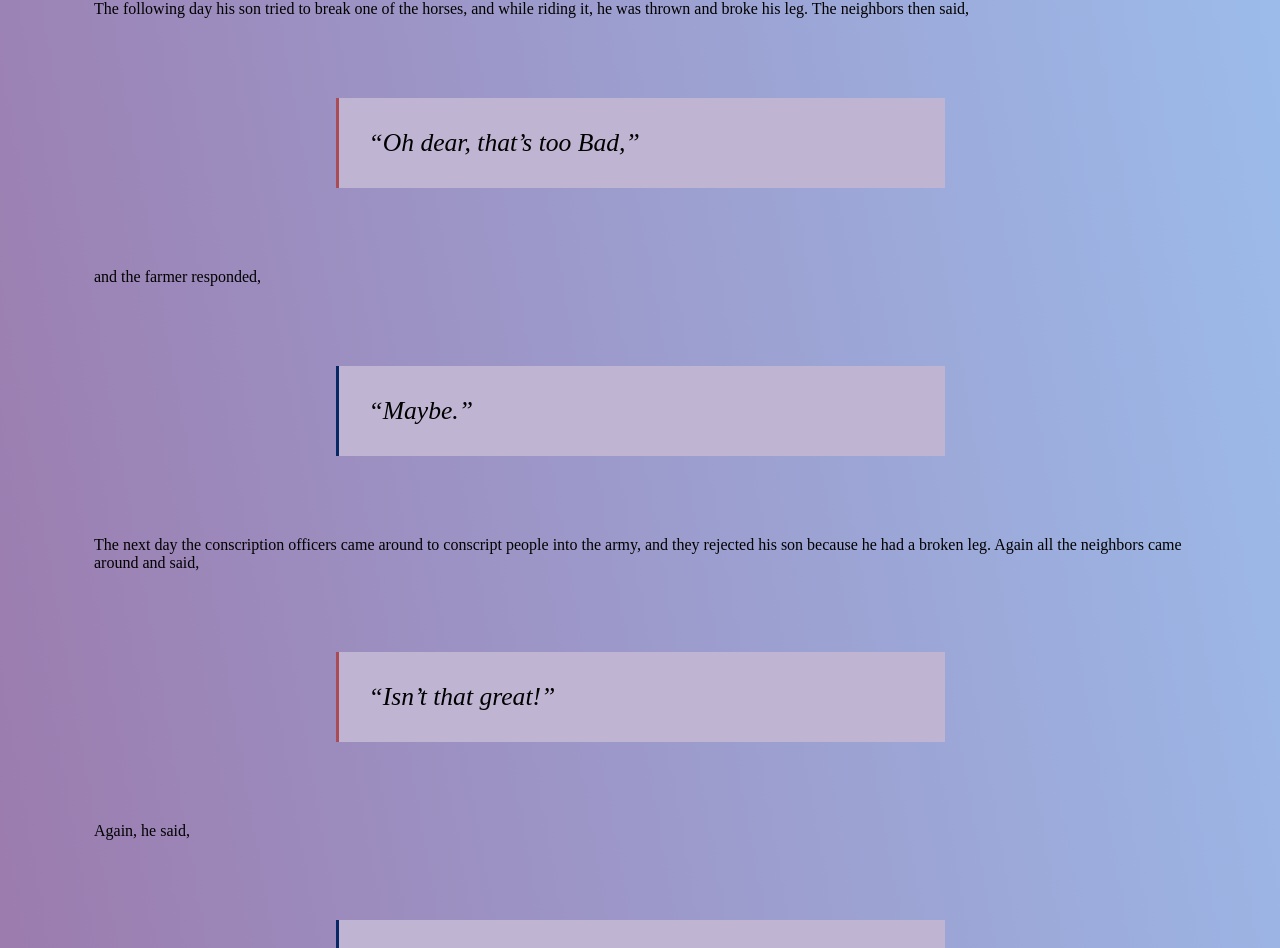
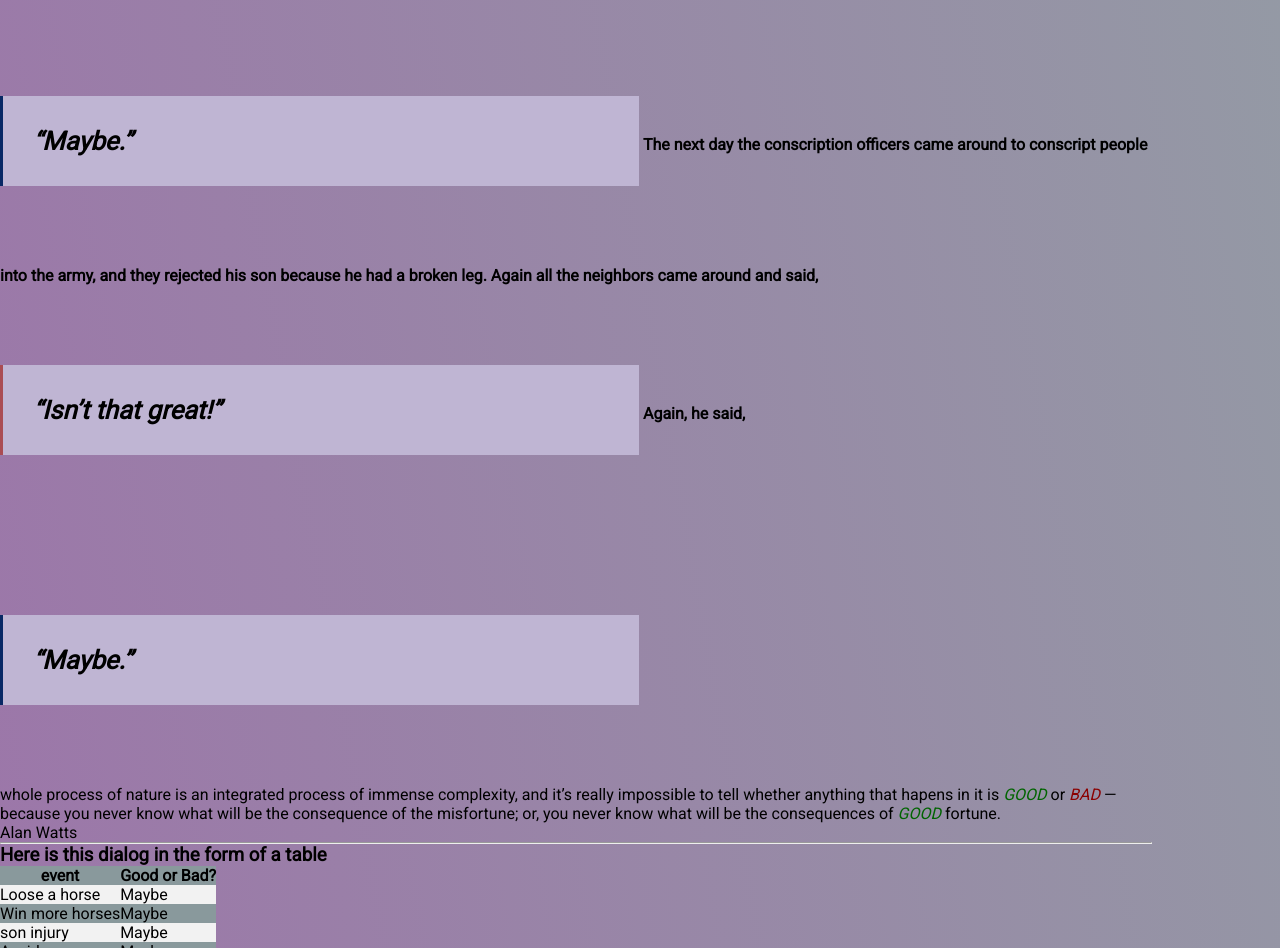
Before and after one commit to bennami/progressive-enhancement, a plain HTML site: page index.html in a window 1280 px wide. Shown: the part 1852-2800 px from the top of the page. Drawn offline with Linux system fonts and the light colour scheme.

Commit message:
tuesday css

```diff
--- a/index.html
+++ b/index.html
@@ -4,21 +4,41 @@
    <meta charset="UTF-8">
    <title> The story of the chinese farmer</title>
    <link rel="stylesheet" type="text/css" href="main.css">
+   <link href="https://fonts.googleapis.com/css?family=Roboto&display=swap" rel="stylesheet">
+   <link rel="stylesheet" type="text/css" href="normalize.css">
 
 </head>
 <body>
 <main>
+
+   <!--
+   <section class="container">
+      <div class="box" id="box1">
+         box
+      </div>
+      <div class="box" id="box2">
+         box
+      </div>
+      <div class="box" id="box3">
+         box
+      </div>
+
+   </section>
+   -->
+
    <section class="part1">
    <header>
       <h1>The Story of the Chinese Farmer</h1>
-     <p> <time time="11 may 2016">11 may 2016</time>, Alexandre Gorius</p>
+     <p> <time datetime="11 may 2016">11 may 2016,</time> Alexandre Gorius</p>
 
    </header>
+
+      <div class="container1">
 <section class="imglink">
    <a class="video" href="https://www.youtube.com/watch?v=byQrdnq7_H0" target="_blank"><img src="https://cdn-images-1.medium.com/max/1000/1*2PCmLZyzQaF2pyKYkSTFpA.jpeg" alt="image"></a>
 <p alt="preamble">preamble</p>
 
-
+<div class="space"></div>
 <ul alt="list">
    <li>- read this once</li>
    <li>- then read it again</li>
@@ -27,12 +47,13 @@
 
 </section>
    </section>
+      </div>
 
-   <section class="story">
+   <section class="chinesefarmer">
 <h1 alt="the story title">The story</h1>
 
-      <p alt="story">Once upon a time there was a Chinese farmer whose horse ran away. That evening, all of his neighbors came around to commiserate. They said, <q class="villagers">We are so sorry to hear your horse has run away. This is most unfortunate.</q> The farmer said, <em><q class="farmer">Maybe.</q></em> The next day the horse came back bringing seven wild horses with it, and in the evening everybody came back and said, <q class="villagers">Oh, isn’t that lucky. What a great turn of events. You now have eight horses!</q> The farmer again said, <em><q class="farmer">Maybe.</q></em> </p>
-      <p> The following day his son tried to break one of the horses, and while riding it, he was thrown and broke his leg. The neighbors then said, <q class="villagers">Oh dear, that’s too <span class="bad">Bad</span>,</q> and the farmer responded, <em><q class="farmer">Maybe.</q> </em>The next day the conscription officers came around to conscript people into the army, and they rejected his son because he had a broken leg. Again all the neighbors came around and said, <q class="villagers">Isn’t that great!</q> Again, he said, <em><q class="farmer">Maybe.</q></em> </p>
+      <p alt="story">Once upon a time there was a Chinese farmer whose horse ran away. That evening, all of his neighbors came around to commiserate. They said, <q class="villagers">We are so sorry to hear your horse has run away. This is most unfortunate.</q> The farmer said, <em><q class="farmer">Maybe.</q></em> The next day the horse came back bringing seven wild horses with it, and in the evening everybody came back and said, <q class="villagers">Oh, isn’t that lucky. What a great turn of events. You now have eight horses!</q> The farmer again said, <em><q class="farmer">Maybe.</q></em>
+      The following day his son tried to break one of the horses, and while riding it, he was thrown and broke his leg. The neighbors then said, <q class="villagers">Oh dear, that’s too <span class="bad">Bad</span>,</q> and the farmer responded, <em><q class="farmer">Maybe.</q> </em>The next day the conscription officers came around to conscript people into the army, and they rejected his son because he had a broken leg. Again all the neighbors came around and said, <q class="villagers">Isn’t that great!</q> Again, he said, <em><q class="farmer">Maybe.</q></em>
       <p> whole process of nature is an integrated process of immense complexity, and it’s really impossible to tell whether anything that hapens in it is <span class="good" >Good</span> or <span class="bad">Bad</span> — because you never know what will be the consequence of the misfortune; or, you never know what will be the consequences of <span class="good" >Good</span> fortune.</p>
 </p>
 
--- a/main.css
+++ b/main.css
@@ -1,24 +1,25 @@
 
-
+*{
+    font-family: 'Roboto', sans-serif;
+}
 body{
     max-width: 90%;
     margin:auto;
     background-color: #cae2cb;
-    background-image: url("https://cdn-images-1.medium.com/max/1000/1*2PCmLZyzQaF2pyKYkSTFpA.jpeg");
+  /*  background-image: url("https://cdn-images-1.medium.com/max/1000/1*2PCmLZyzQaF2pyKYkSTFpA.jpeg");
     background-position: bottom right;
     background-repeat: no-repeat;
-    background-size: cover;
-    background: -webkit-linear-gradient(10deg, rgb(156, 118, 169), rgb(156, 202, 248));
+    background-size: cover;*/
+    background: -webkit-linear-gradient(10deg, rgb(156, 118, 169), rgba(137, 153, 156, 0.92));
+
+    display: inline-block;
 
 }
 
 .part1{
-
-    ;
     color: white;
     background-repeat: no-repeat;
     background-size: cover;
-
 
 }
 q{
@@ -31,7 +32,7 @@ q{
     margin-top: 80px;
     margin-bottom: 80px;
     font-style: italic;
-    display: block;
+    display: inline-block;
 }
 
 
@@ -39,7 +40,8 @@ q{
 img{
 float: left;
     width: 50%;
-    margin: 30px;
+    margin: 30px;\
+    /*display: inline-block;*/
 
 }
 
@@ -75,3 +77,68 @@ footer {
     background-color: #b09ed3;
     padding: 20px;
 }
+
+.good,.bad{
+    font-style: italic;
+    text-transform: uppercase;
+}
+
+.good{
+    color: darkgreen;
+
+}
+
+.bad{
+
+    color: darkred;
+
+}
+
+table{
+    border-collapse: collapse;
+
+}
+tr:nth-child(even){background-color: #f2f2f2;}
+tr:nth-child(odd){background-color: #89999c;}
+
+p:first-of-type {
+    font-weight: bold;
+}
+
+p.story{
+display: block;
+    float: snap;
+}
+
+/*.container{
+    display: flex;
+} */
+
+.imglink{
+
+}
+
+.list{
+
+}
+
+.chinesefarmer{
+    display:inline-block;
+}
+
+.container{
+    display: flex;
+    justify-content: space-between;
+}
+.box{
+    border: solid 3px;
+
+}
+
+header{
+
+  position: fixed;
+}
+.container1{
+
+}
--- /dev/null
+++ b/normalize.css
@@ -0,0 +1,5 @@
+*{
+    margin: 0;
+    padding: 0;
+
+}
```
